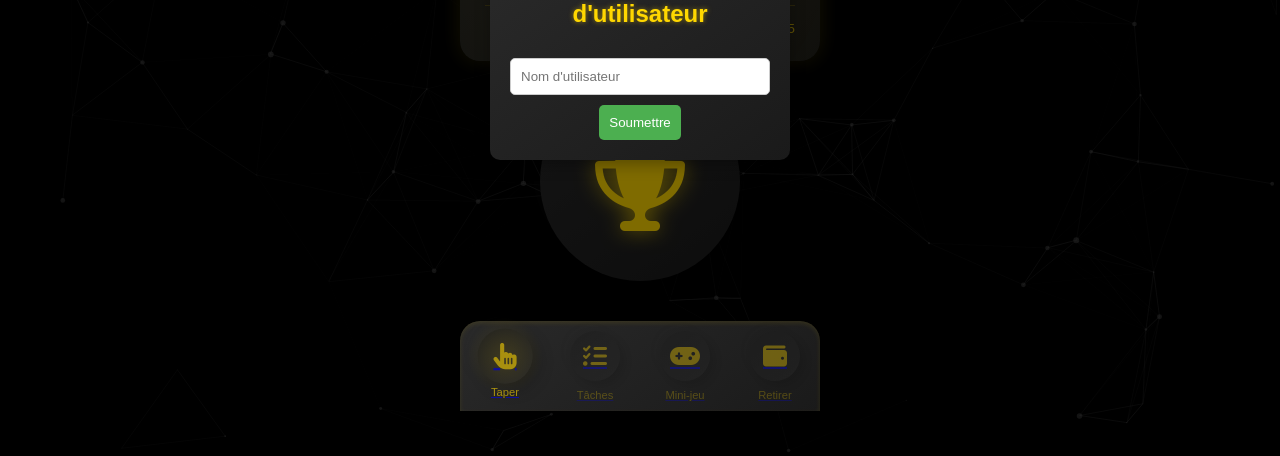
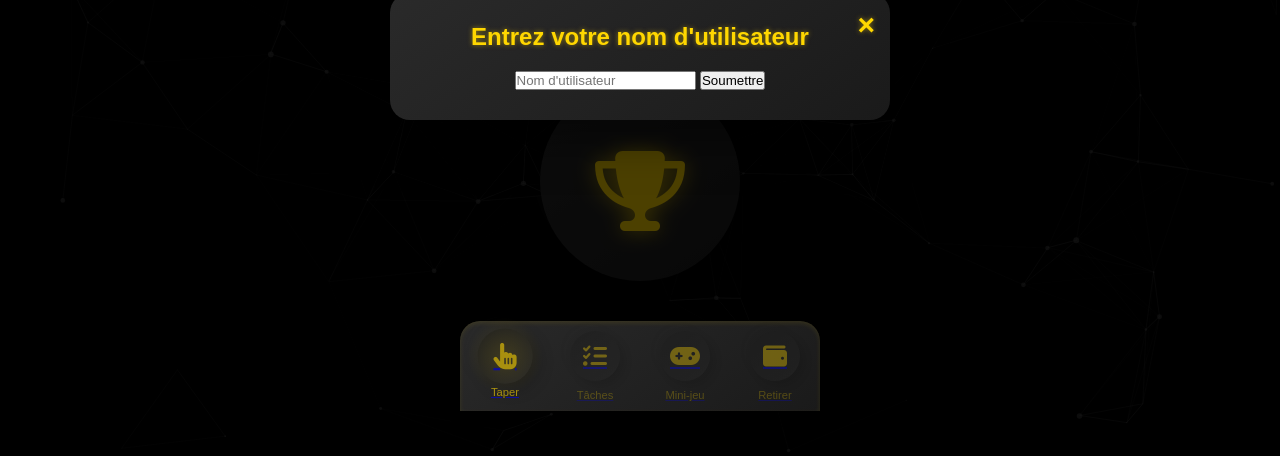
Before and after one commit to Alhasan-ngandeu/bot-site, a website built with Vite: page index.html in a window 1280 px wide. Shown: the part 344-800 px from the top of the page. Built offline with nearby package versions, Linux system fonts and the light colour scheme.

Commit message:
Version final et definitif

```diff
--- a/style.css
+++ b/style.css
@@ -951,62 +951,3 @@ header {
     margin-right: 10px;
     font-size: 24px;
 }
-/* Styles pour le modal */
-.modal {
-    display: none; /* Masqué par défaut */
-    position: fixed;
-    z-index: 1000;
-    left: 0;
-    top: 0;
-    width: 100%;
-    height: 100%;
-    overflow: auto;
-    background-color: rgba(0, 0, 0, 0.5); /* Fond semi-transparent */
-    justify-content: center;
-    align-items: center;
-}
-
-.modal-content {
-    background-color: #fff;
-    padding: 20px;
-    border-radius: 10px;
-    box-shadow: 0 5px 15px rgba(0, 0, 0, 0.3);
-    text-align: center;
-    width: 300px;
-}
-
-.close-btn {
-    color: #aaa;
-    float: right;
-    font-size: 28px;
-    font-weight: bold;
-}
-
-.close-btn:hover,
-.close-btn:focus {
-    color: black;
-    text-decoration: none;
-    cursor: pointer;
-}
-
-input[type="text"] {
-    width: 100%;
-    padding: 10px;
-    margin-top: 10px;
-    border: 1px solid #ccc;
-    border-radius: 5px;
-}
-
-button {
-    background-color: #4CAF50; /* Couleur verte */
-    color: white;
-    padding: 10px;
-    border: none;
-    border-radius: 5px;
-    cursor: pointer;
-    margin-top: 10px;
-}
-
-button:hover {
-    background-color: #45a049; /* Couleur plus foncée au survol */
-}
```
